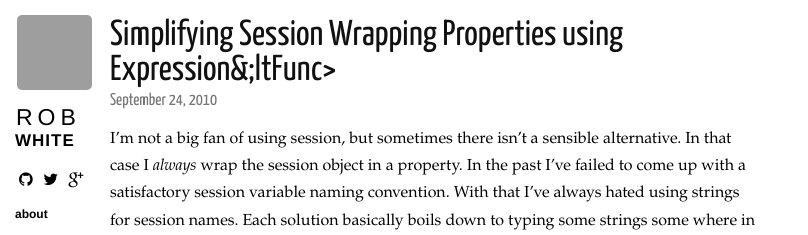
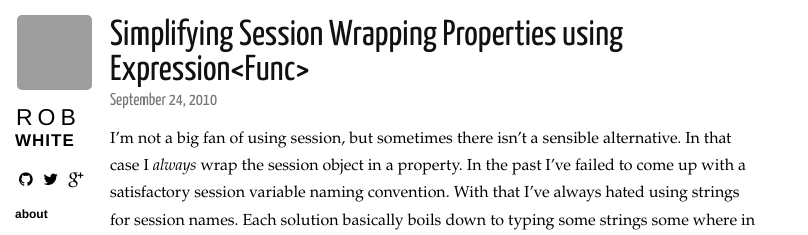
Before and after one commit to ilivewithian/theoldsewingfactory.com, a Jekyll site: the page built from _posts/2010-09-24-simplifying-session-wrapping-properties-using-expressionfunc.markdown, in a window 1280 px wide. Shown: the top 235 px of the page, without its empty margins (0-808 px from the left). Built offline with Jekyll 4.4.1, drawn with Linux system fonts in a browser that asks for light colours; nearby versions of some CDN libraries; Markdown is read by kramdown in place of the engine named in the settings; comment, search, counter and statistics services are not loaded; grey boxes are pictures that could not be loaded.

Commit message:
Update 2010-09-24-simplifying-session-wrapping-properties-using-expressionfunc.markdown

```diff
--- a/_posts/2010-09-24-simplifying-session-wrapping-properties-using-expressionfunc.markdown
+++ b/_posts/2010-09-24-simplifying-session-wrapping-properties-using-expressionfunc.markdown
@@ -1,6 +1,6 @@
 ---
 layout: post
-title: Simplifying Session Wrapping Properties using Expression&;ltFunc&gt;
+title: Simplifying Session Wrapping Properties using Expression&lt;Func&gt;
 ---
 
 I'm not a big fan of using session, but sometimes there isn't a sensible alternative. In that case I _always_ wrap the session object in a property. In the past I've failed to come up with a satisfactory session variable naming convention. With that I've always hated using strings for session names. Each solution basically boils down to typing some strings some where in your code, either directly into the call to `Session[]` or the same process, but via a series of predefined const strings. Using a const string gets you slightly cleaner code, but there is nothing to prevent a developer picking the wrong const and ending up in a delightful mess.
```
